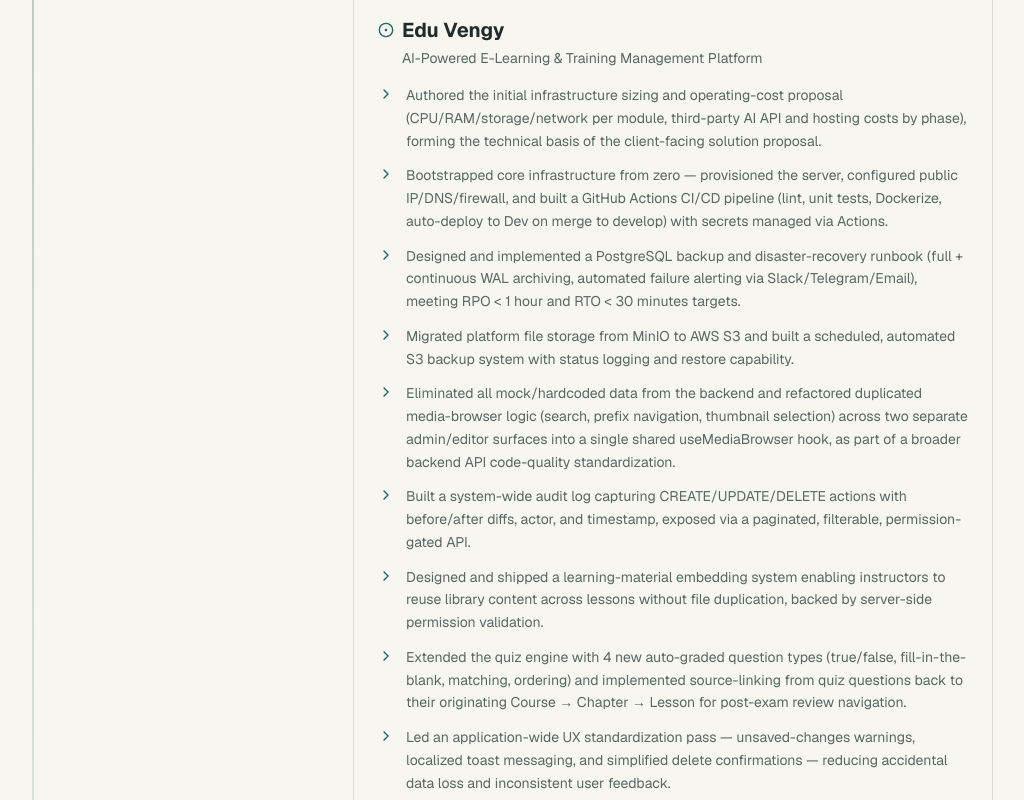
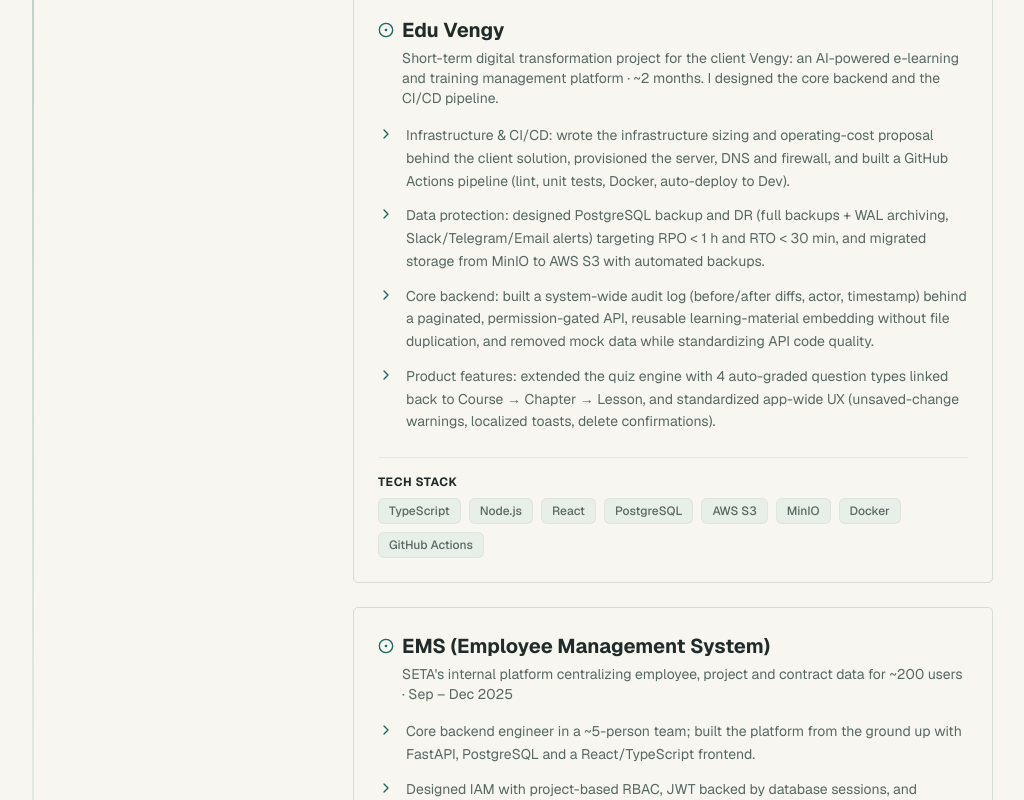
Before and after one commit to TruongHoang2004/portfolio, a Next.js app: page / in a window 1280 px wide. Shown: the part 5660-6460 px from the top of the page, without its empty margins (135-1159 px from the left). Built offline with nearby package versions, Linux system fonts and the light colour scheme.

Commit message:
content: rewrite Edu Vengy as short-term client project, condense bullets

```diff
--- a/data/experience.ts
+++ b/data/experience.ts
@@ -81,19 +81,16 @@ export const getExperiencesData = (locale: string): Experience[] => {
         },
         {
           name: "Edu Vengy",
-          description: isVi ? "Nền tảng Quản lý Đào tạo & E-Learning tích hợp AI" : "AI-Powered E-Learning & Training Management Platform",
+          description: isVi
+            ? "Dự án chuyển đổi số ngắn hạn cho khách hàng Vengy: nền tảng e-learning và quản lý đào tạo tích hợp AI · ~2 tháng. Tôi thiết kế các phần core của backend và pipeline CI/CD."
+            : "Short-term digital transformation project for the client Vengy: an AI-powered e-learning and training management platform · ~2 months. I designed the core backend and the CI/CD pipeline.",
           achievements: [
-            isVi ? "Soạn thảo đề xuất định cỡ hạ tầng và chi phí vận hành ban đầu, tạo cơ sở kỹ thuật cho giải pháp." : "Authored the initial infrastructure sizing and operating-cost proposal (CPU/RAM/storage/network per module, third-party AI API and hosting costs by phase), forming the technical basis of the client-facing solution proposal.",
-            isVi ? "Xây dựng hạ tầng cốt lõi từ số 0 — cấp phép máy chủ, cấu hình IP/DNS/tường lửa, và xây dựng CI/CD GitHub Actions." : "Bootstrapped core infrastructure from zero — provisioned the server, configured public IP/DNS/firewall, and built a GitHub Actions CI/CD pipeline (lint, unit tests, Dockerize, auto-deploy to Dev on merge to develop) with secrets managed via Actions.",
-            isVi ? "Thiết kế và triển khai runbook sao lưu và phục hồi sau thảm họa cho PostgreSQL." : "Designed and implemented a PostgreSQL backup and disaster-recovery runbook (full + continuous WAL archiving, automated failure alerting via Slack/Telegram/Email), meeting RPO < 1 hour and RTO < 30 minutes targets.",
-            isVi ? "Di chuyển lưu trữ tệp nền tảng từ MinIO sang AWS S3 và xây dựng hệ thống sao lưu S3 tự động." : "Migrated platform file storage from MinIO to AWS S3 and built a scheduled, automated S3 backup system with status logging and restore capability.",
-            isVi ? "Loại bỏ tất cả dữ liệu mock khỏi backend và tái cấu trúc logic trình duyệt phương tiện bị lặp lại." : "Eliminated all mock/hardcoded data from the backend and refactored duplicated media-browser logic (search, prefix navigation, thumbnail selection) across two separate admin/editor surfaces into a single shared useMediaBrowser hook, as part of a broader backend API code-quality standardization.",
-            isVi ? "Xây dựng nhật ký kiểm toán toàn hệ thống ghi lại các hành động CREATE/UPDATE/DELETE kèm theo diffs." : "Built a system-wide audit log capturing CREATE/UPDATE/DELETE actions with before/after diffs, actor, and timestamp, exposed via a paginated, filterable, permission-gated API.",
-            isVi ? "Thiết kế và phát hành hệ thống nhúng tài liệu học tập, cho phép tái sử dụng nội dung thư viện." : "Designed and shipped a learning-material embedding system enabling instructors to reuse library content across lessons without file duplication, backed by server-side permission validation.",
-            isVi ? "Mở rộng hệ thống câu đố với 4 loại câu hỏi chấm điểm tự động mới và triển khai liên kết nguồn." : "Extended the quiz engine with 4 new auto-graded question types (true/false, fill-in-the-blank, matching, ordering) and implemented source-linking from quiz questions back to their originating Course → Chapter → Lesson for post-exam review navigation.",
-            isVi ? "Dẫn dắt đợt chuẩn hóa UX toàn ứng dụng — cảnh báo chưa lưu thay đổi, thông báo cục bộ, v.v." : "Led an application-wide UX standardization pass — unsaved-changes warnings, localized toast messaging, and simplified delete confirmations — reducing accidental data loss and inconsistent user feedback."
+            isVi ? "Hạ tầng & CI/CD: lập đề xuất cấu hình hạ tầng và chi phí vận hành làm cơ sở cho proposal gửi khách hàng; dựng server, DNS, firewall và pipeline GitHub Actions (lint, unit test, Docker, tự động deploy lên Dev)." : "Infrastructure & CI/CD: wrote the infrastructure sizing and operating-cost proposal behind the client solution, provisioned the server, DNS and firewall, and built a GitHub Actions pipeline (lint, unit tests, Docker, auto-deploy to Dev).",
+            isVi ? "Bảo vệ dữ liệu: thiết kế backup và DR cho PostgreSQL (full backup + WAL archiving, cảnh báo qua Slack/Telegram/Email) với mục tiêu RPO < 1 giờ, RTO < 30 phút; chuyển storage từ MinIO sang AWS S3 kèm backup tự động." : "Data protection: designed PostgreSQL backup and DR (full backups + WAL archiving, Slack/Telegram/Email alerts) targeting RPO < 1 h and RTO < 30 min, and migrated storage from MinIO to AWS S3 with automated backups.",
+            isVi ? "Core backend: xây dựng audit log toàn hệ thống (diff trước/sau, người thực hiện, thời gian) qua API phân trang có kiểm tra quyền; cơ chế nhúng tài liệu học tập để tái sử dụng nội dung không nhân bản file; loại bỏ dữ liệu mock và chuẩn hoá chất lượng code API." : "Core backend: built a system-wide audit log (before/after diffs, actor, timestamp) behind a paginated, permission-gated API, reusable learning-material embedding without file duplication, and removed mock data while standardizing API code quality.",
+            isVi ? "Tính năng sản phẩm: mở rộng quiz engine với 4 loại câu hỏi chấm tự động và liên kết câu hỏi về Course → Chapter → Lesson; chuẩn hoá UX toàn ứng dụng (cảnh báo chưa lưu, thông báo đa ngôn ngữ, xác nhận xoá)." : "Product features: extended the quiz engine with 4 auto-graded question types linked back to Course → Chapter → Lesson, and standardized app-wide UX (unsaved-change warnings, localized toasts, delete confirmations)."
           ],
-          technologies: "TypeScript · React · Vite · Node.js · PostgreSQL · MinIO · AWS S3 · Docker · GitHub Actions"
+          technologies: "TypeScript · Node.js · React · PostgreSQL · AWS S3 · MinIO · Docker · GitHub Actions"
         },
         {
           name: "EMS (Employee Management System)",
```
